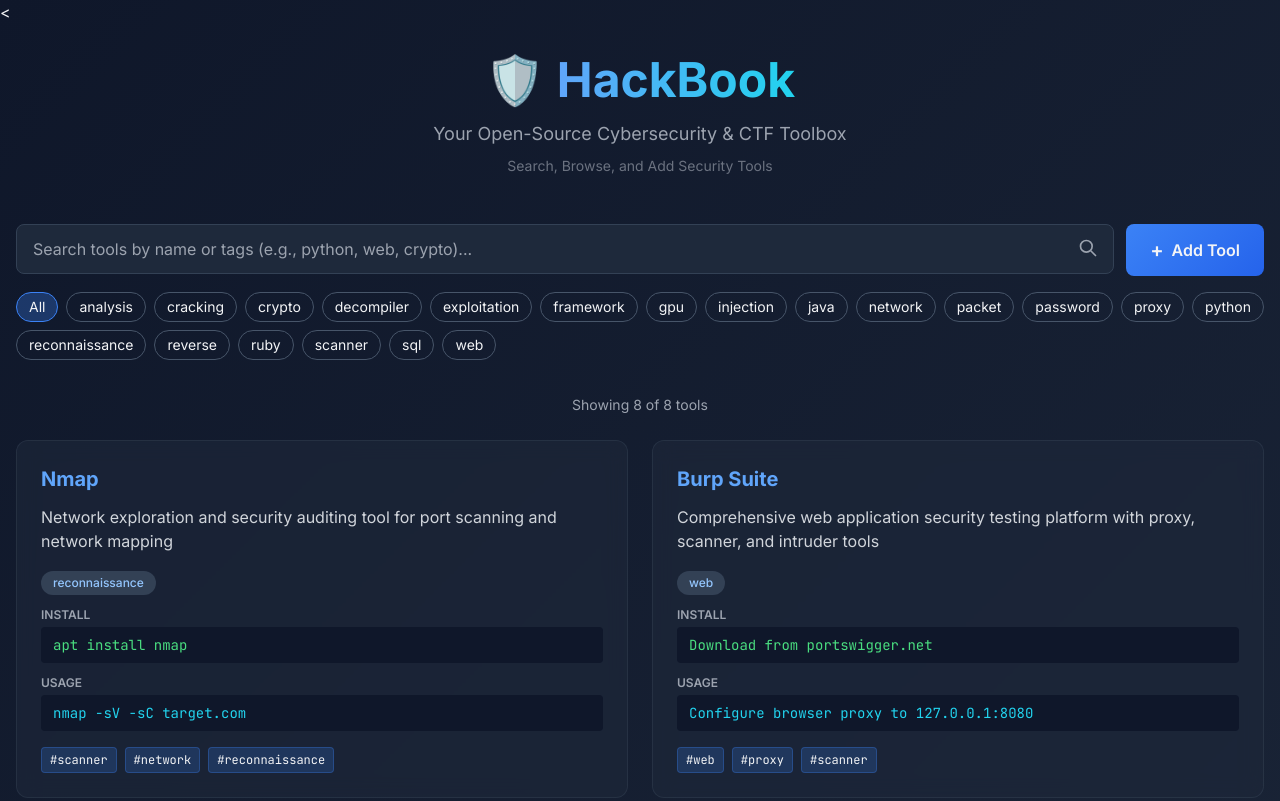
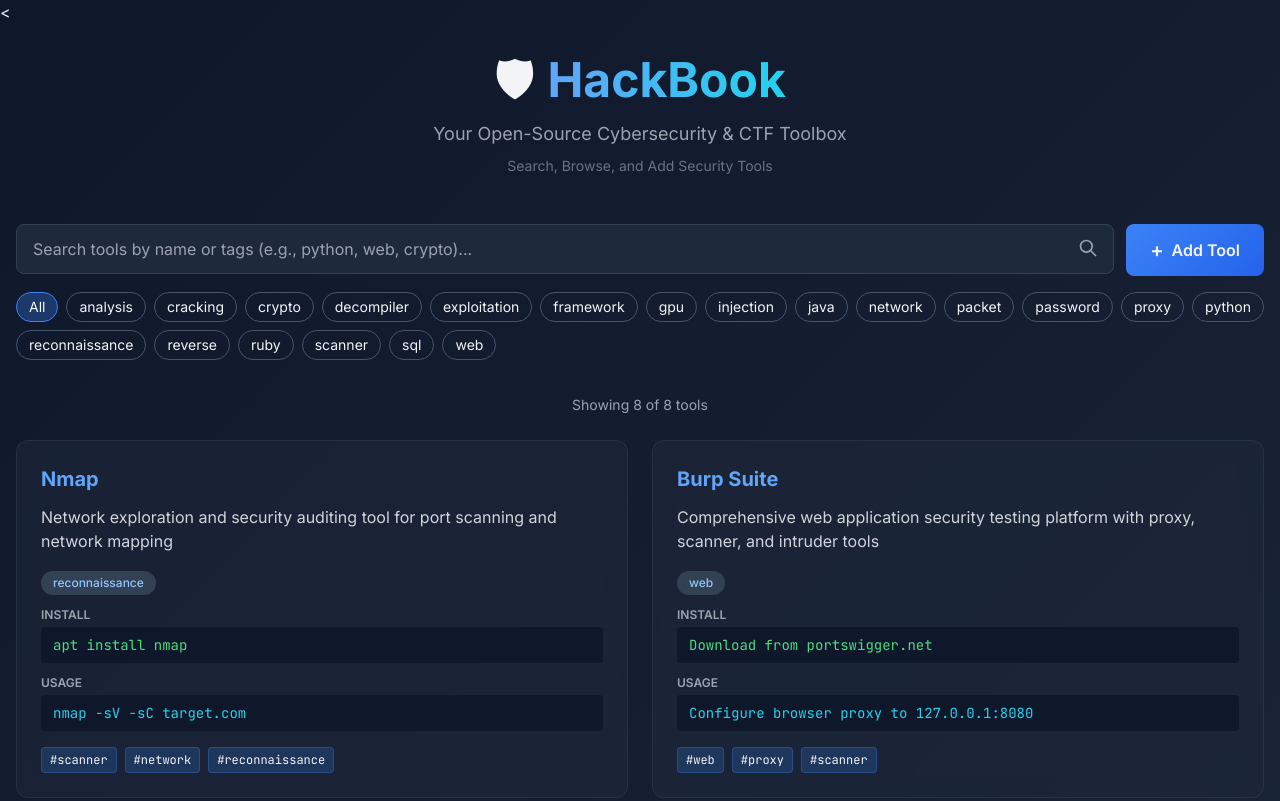
Before and after one commit to HackBooks/hackbooks.github.io, a plain HTML site: page index.html in a window 1280 px wide. Shown: the top 801 px of the page. Drawn offline with nearby package versions, Linux system fonts and the light colour scheme.

Commit message:
icon chnage

```diff
--- a/index.html
+++ b/index.html
@@ -12,7 +12,7 @@
         <!-- Header -->
         <header class="text-center mb-12">
             <div class="flex items-center justify-center mb-4">
-                <div class="text-5xl mr-3">🛡️</div>
+                <div class="text-5xl mr-3">🛡</div>
                 <h1 class="text-5xl font-bold bg-gradient-to-r from-blue-400 to-cyan-400 bg-clip-text text-transparent">
                     HackBook
                 </h1>
```
